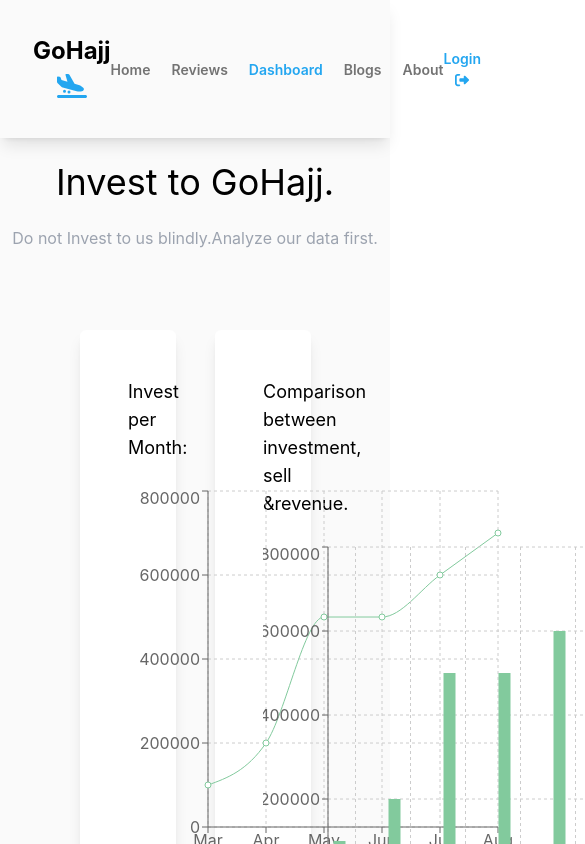
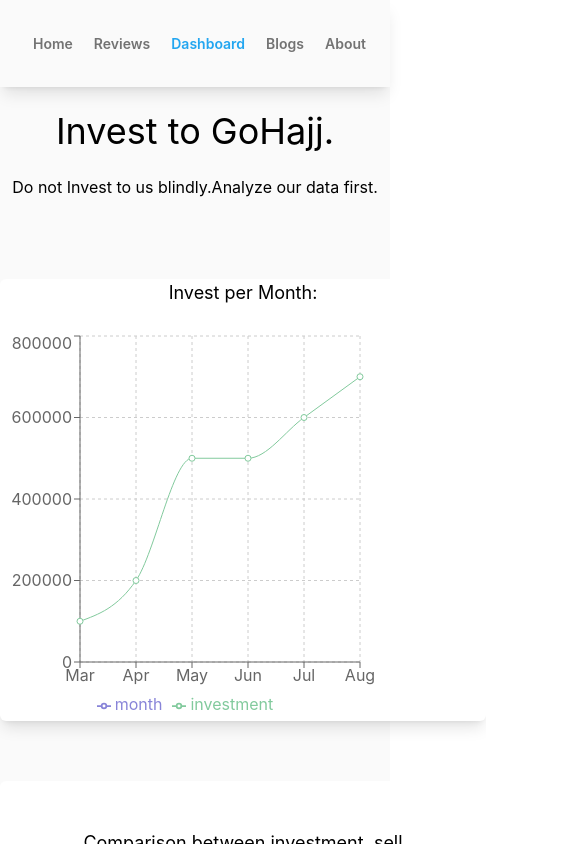
Before and after one commit to imrannaazir/go-hajj, a React (Create React App) app: page /dashboard in a window 390 px wide. Shown: the top 844 px of the page, 585 px wide, since content can reach past the window. Built offline with nearby package versions, Linux system fonts and the light colour scheme.

Commit message:
mobile responsiveness done

```diff
--- a/public/blogs.json
+++ b/public/blogs.json
@@ -15,6 +15,6 @@
         "id": 3,
         "title": "What are the differences between inline and block elements?",
         "img": "https://images.unsplash.com/photo-1612529377282-e6c1d5fe7695?ixlib=rb-1.2.1&ixid=MnwxMjA3fDB8MHxwaG90by1wYWdlfHx8fGVufDB8fHx8&auto=format&fit=crop&w=387&q=80",
-        "blog": "Convenient location - only 15 mins from the Mosque. Excellent modern facilities. Nice simple elegant layout with steelwork reflecting date palm trees. Convenient location of cafetarias, toilets and prayer rooms. Friendly staff and security personnel. Clean and tidy. Ample seating facilities"
+        "blog": "In HTML, which tags take all the width of its parent and always start in a new line that is called block element. the example of some block element are <div/>, <h1/> to <h6/>, <p/> etc. On the other hand those tags does not start in a new line and its takes only its own necessary width and height that is called inline element.Some examples of inline elements are <span> , <strong>, and <img> tags.  Inline block is the same with inline element with the first term that its does not start with new line but we can set its height and width."
     }
 ]
--- a/src/components/About/About.js
+++ b/src/components/About/About.js
@@ -10,7 +10,7 @@
                 <br />
                 Minima necessitatibus voluptate sint eligendi quaerat, enim, animi dolore officiis quas reprehenderit nesciunt distinctio fugiat quo atque quisquam cupiditate eveniet sunt, delectus laudantium vero! Quibusdam voluptas iusto assumenda quo ducimus rerum eos delectus ullam totam deleniti, libero velit excepturi magni reiciendis doloribus, corporis veniam fugit aliquid ipsum? Harum, illum. Quo quasi recusandae alias nesciunt sint fuga molestias, quos itaque fugiat reiciendis dolore libero. Illum inventore voluptatum eos eveniet adipisci ducimus modi minus?</p>
 
-            <div className='grid grid-cols-2 mx-20 text-left gap-6 mt-9  pb-[20px]'>
+            <div className='grid lg:grid-cols-2 mx-20 text-left gap-6 mt-9  pb-[20px]'>
                 <div className='bg-white p-10 rounded-md shadow-md'>
                     <p className='text-4xl mb-6'>2021</p>
                     <p>Lorem, ipsum dolor sit amet consectetur adipisicing elit. Dolorem impedit qui esse error doloremque id consequatur harum vitae? Ipsa unde esse illum molestiae, quibusdam perferendis, non velit, atque nemo sed aut alias recusandae sint temporibus ipsum. Porro magni fugiat facere quos sunt quia iste quo exercitationem reprehenderit neque dicta praesentium ipsa labore, repudiandae culpa autem nihil? Pariatur molestiae quam aliquid voluptatum dicta? Rerum harum debitis deleniti quis sapiente odio consequatur praesentium nobis, error nostrum quam quo molestiae officiis tempora iusto!</p>
--- a/src/components/Blog/Blog.js
+++ b/src/components/Blog/Blog.js
@@ -4,7 +4,7 @@
     console.log(blog);
 
     return (
-        <div className='grid grid-cols-2 w-[50%] mx-auto gap-8 mt-8 '>
+        <div className='grid lg:grid-cols-2 w-[90%] p-6 lg:w-[50%] mx-auto gap-8 mt-8 border-2 rounded-lg'>
 
             <div style={id === 2 ? { order: '2' } : { order: '1' }}  >
                 <img className=' shadow-2xl shadow-[#23a5f0ba] rounded-lg' src={img} alt="" />
--- a/src/components/Blogs/Blogs.js
+++ b/src/components/Blogs/Blogs.js
@@ -6,7 +6,7 @@
 
 
 const Blogs = () => {
-    const [blogs, setBlogs] = useContext(BlogsContext)
+    const [blogs] = useContext(BlogsContext)
 
     return (
         <div className=' bg-[#FAFAFA] pb-20'>
--- a/src/components/BlogsSection/BlogsSection.js
+++ b/src/components/BlogsSection/BlogsSection.js
@@ -10,7 +10,7 @@
         <div>
             <section className='bg-[#FAFAFA] pb-20'>
                 <p className=' font-bold text-[40px] pb-[110px] font-mono'>Latest Blogs</p>
-                <div className='grid grid-cols-3 justify-around'>
+                <div className='grid gap-20 lg:grid-cols-3 justify-around'>
                     {
                         blogs.map(blog => <SingleBlog key={blog.id} blog={blog} />)
                     }
--- a/src/components/Dashboard/Dashboard.js
+++ b/src/components/Dashboard/Dashboard.js
@@ -1,6 +1,6 @@
 import React, { useEffect, useState } from 'react';
 import { Link } from 'react-router-dom';
-import { Bar, BarChart, CartesianGrid, Funnel, FunnelChart, LabelList, Legend, Line, LineChart, RadialBar, RadialBarChart, Tooltip, XAxis, YAxis } from 'recharts';
+import { Bar, BarChart, CartesianGrid, Legend, Line, LineChart, Tooltip, XAxis, YAxis } from 'recharts';
 
 const Dashboard = () => {
     const [data, setData] = useState([])
@@ -14,14 +14,14 @@
     return (
         <div className='bg-[#FAFAFA]'>
             <p className='text-4xl py-6'>Invest to GoHajj.</p>
-            <p className='mb-20 text-gray-400'>Do not Invest to us blindly.Analyze our data first.</p>
+            <p className='mb-20 text-gray-390'>Do not Invest to us blindly.Analyze our data first.</p>
 
-            <div className='chart grid grid-cols-2 gap-10 mx-20'>
+            <div className='chart grid w-full mx-auto lg:grid-cols-2 gap-10 lg:mx-20'>
 
 
-                <div className=' bg-white mb-5 shadow-lg rounded-md p-12'>
+                <div className=' bg-white mb-5 shadow-lg rounded-md lg:p-12'>
                     <p className='mb-6 text-lg'>Invest per Month:</p>
-                    <LineChart width={400} height={400} data={data}
+                    <LineChart width={390} height={390} data={data}
                         margin={{ top: 5, right: 30, left: 20, bottom: 5 }}>
                         <CartesianGrid strokeDasharray="3 3" />
                         <XAxis dataKey="month" />
@@ -35,7 +35,7 @@
 
                 <div className=' bg-white mb-5 rounded-md shadow-lg p-12'>
                     <p className='mb-6 text-lg'>Comparison between investment, sell &revenue.</p>
-                    <BarChart width={400} height={400} data={data}>
+                    <BarChart width={390} height={390} data={data}>
                         <CartesianGrid strokeDasharray="3 3" />
                         <XAxis dataKey="month" />
                         <YAxis />
--- a/src/components/Header/Header.js
+++ b/src/components/Header/Header.js
@@ -1,14 +1,14 @@
 import React from 'react';
 import { Link } from 'react-router-dom';
 import { FontAwesomeIcon } from '@fortawesome/react-fontawesome'
-import { faPaperPlane, faPlaneArrival, faPlaneCircleCheck, faPlaneCircleExclamation, faPlaneCircleXmark, faPlaneDeparture, faPlaneLock, faPlaneSlash, faRightFromBracket, faSolarPanel, faTruckPlane } from '@fortawesome/free-solid-svg-icons'
+import { faPlaneArrival, faRightFromBracket } from '@fortawesome/free-solid-svg-icons'
 import CustomLink from '../CustomLink/CustomLink';
 
 
 const Header = () => {
     return (
         <div className='flex justify-around bg-[#FAFAFA] items-center p-[33px] sticky top-0 z-20 shadow-lg'>
-            <div className='text-[24px] font-bold'>
+            <div className='text-[24px] font-bold hidden lg:block'>
                 <Link to={'/'}>
                     <p>GoHajj <FontAwesomeIcon className='text-[#23A6F0]' icon={faPlaneArrival} /></p>
                 </Link>
@@ -20,10 +20,12 @@
                 <CustomLink to='/blogs'>Blogs</CustomLink>
                 <CustomLink to='/about'>About</CustomLink>
             </nav>
-            <div className='text-[14px] font-semibold text-[#23A6F0]'>
+
+            <div className='text-[14px] font-semibold text-[#23A6F0] hidden lg:block'>
                 <Link to='login'>Login <FontAwesomeIcon icon={faRightFromBracket} /></Link>
 
             </div>
+
         </div>
     );
 };
--- a/src/components/Login/Login.js
+++ b/src/components/Login/Login.js
@@ -4,7 +4,7 @@
     return (
         <section className='bg-[#FAFAFA] h-screen '>
             <p className='text-4xl py-6'>LOGIN</p>
-            <div className=' bg-white text-left w-[30%] mx-auto px-20 py-20 mt-20 rounded-md shadow-md'>
+            <div className=' bg-white text-left w-[90%] lg:w-[30%] mx-auto px-20 py-20 mt-20 rounded-md shadow-md'>
                 <p>Email</p>
                 <input className='bg-[#FAFAFA] border-2 border-[#23A6F0] rounded-full w-80 h-10' type="email" name="" id="" />
                 <p>Password</p>
--- a/src/components/NewsLetter/NewsLetter.js
+++ b/src/components/NewsLetter/NewsLetter.js
@@ -3,9 +3,9 @@
 
 const NewsLetter = () => {
     return (
-        <div className='flex justify-around items-center bg-[#252B42] h-[257px]'>
+        <div className='grid grid-cols-1 lg:grid-cols-2 items-center bg-[#252B42] h-[257px]'>
             <div className=''>
-                <p className=' text-[40px]
+                <p className='text-[30px] lg:text-[40px]
                 font-bold text-white'>Get In Touch</p>
                 <p className='text-gray-400'>Join our Newsletter to receive the latest updates and promotions.</p>
 
--- a/src/components/ReviewSection/ReviewSection.js
+++ b/src/components/ReviewSection/ReviewSection.js
@@ -20,7 +20,7 @@
                     <p className=' font-medium text-sm mb-[80px] text-[#737373]'>We have collected a few stories for you.</p>
                 </div>
 
-                <div className=' grid grid-cols-1 md:grid-cols-2 lg:grid-cols-3  gap-6 xl:mx-[100px] lg:mx-[10px] '>
+                <div className=' grid grid-cols-1 mx-20 md:grid-cols-2 lg:grid-cols-3  gap-6 xl:mx-[100px] lg:mx-[10px] '>
                     {
                         threeReviews.map(review => <ClientReview key={review.id} review={review} />)
                     }
--- a/src/components/Reviews/Reviews.js
+++ b/src/components/Reviews/Reviews.js
@@ -25,7 +25,7 @@
             </section>
 
             {/* reviews static */}
-            <section className='mx-auto bg-white w-[600px] shadow-2xl hover:shadow-2xl hover:shadow-[#23a5f0a0] mb-5 rounded-2xl ' >
+            <section className='mx-auto bg-white w-[90%] lg:w-[600px] shadow-2xl hover:shadow-2xl hover:shadow-[#23a5f0a0] mb-5 rounded-2xl ' >
                 <div className='flex items-center justify-center ' >
                     <p className='w-[100px]'>Excellent:</p>
                     <p className='text-2xl text-[#F3CD03] my-4 w-[150px]'>
```
Also changed, not shown: src/components/Home/Home.js (+4 -4 lines), src/components/Home/airplane.png (deleted).
